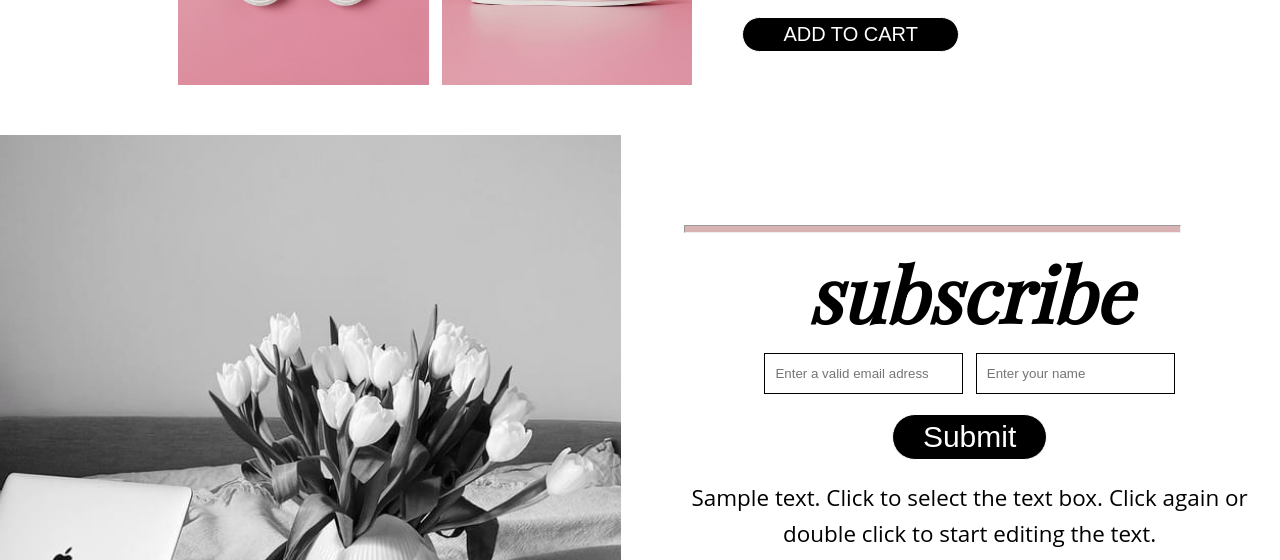
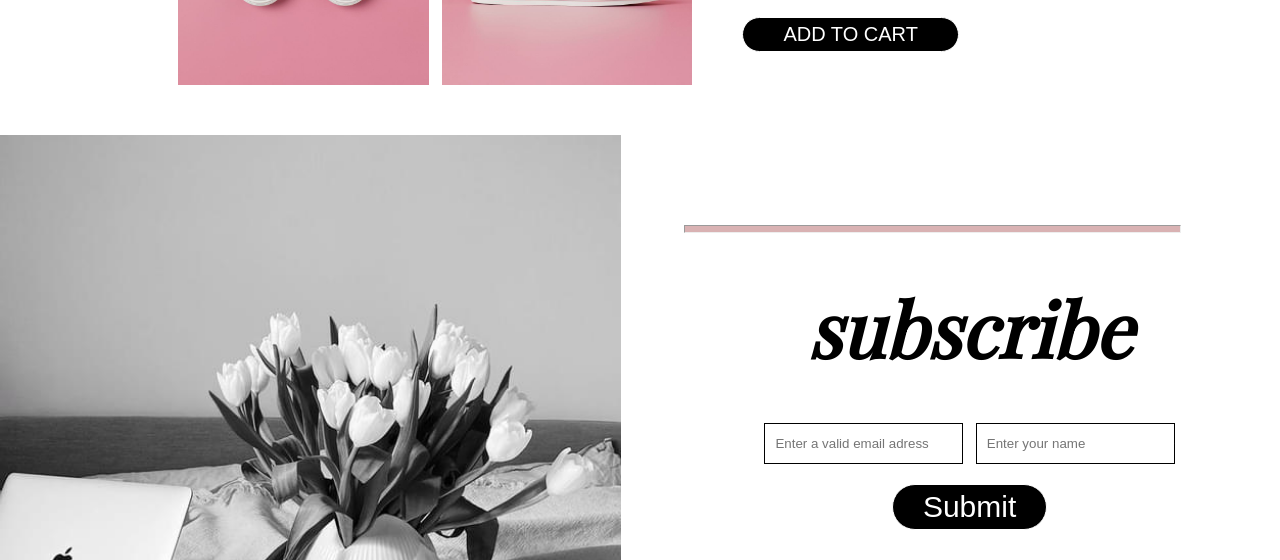
Before and after one commit to Vhi-do/fashion, a plain HTML site: page index.html in a window 1280 px wide. Shown: the part 4378-4938 px from the top of the page. Drawn offline with nearby package versions, Linux system fonts and the light colour scheme; a web font is replaced by a local one.

Commit message:
second commit

```diff
--- a/css/style.css
+++ b/css/style.css
@@ -305,6 +305,7 @@ header {
     font-style: italic;
     text-align: center;
     font-size: 50px;
+    margin: 35px;
 }
 
 .subscribe-form .row-100 {
--- a/index.html
+++ b/index.html
@@ -127,7 +127,7 @@
                             <hr>
                         </div>
                         <div class="subscribe custom-font">
-                            <h1>subscribe</h1>
+                            <h2>subscribe</h2>
                         </div>
                         <form class="subscribe-form">
                             <div class="row-100">
```
